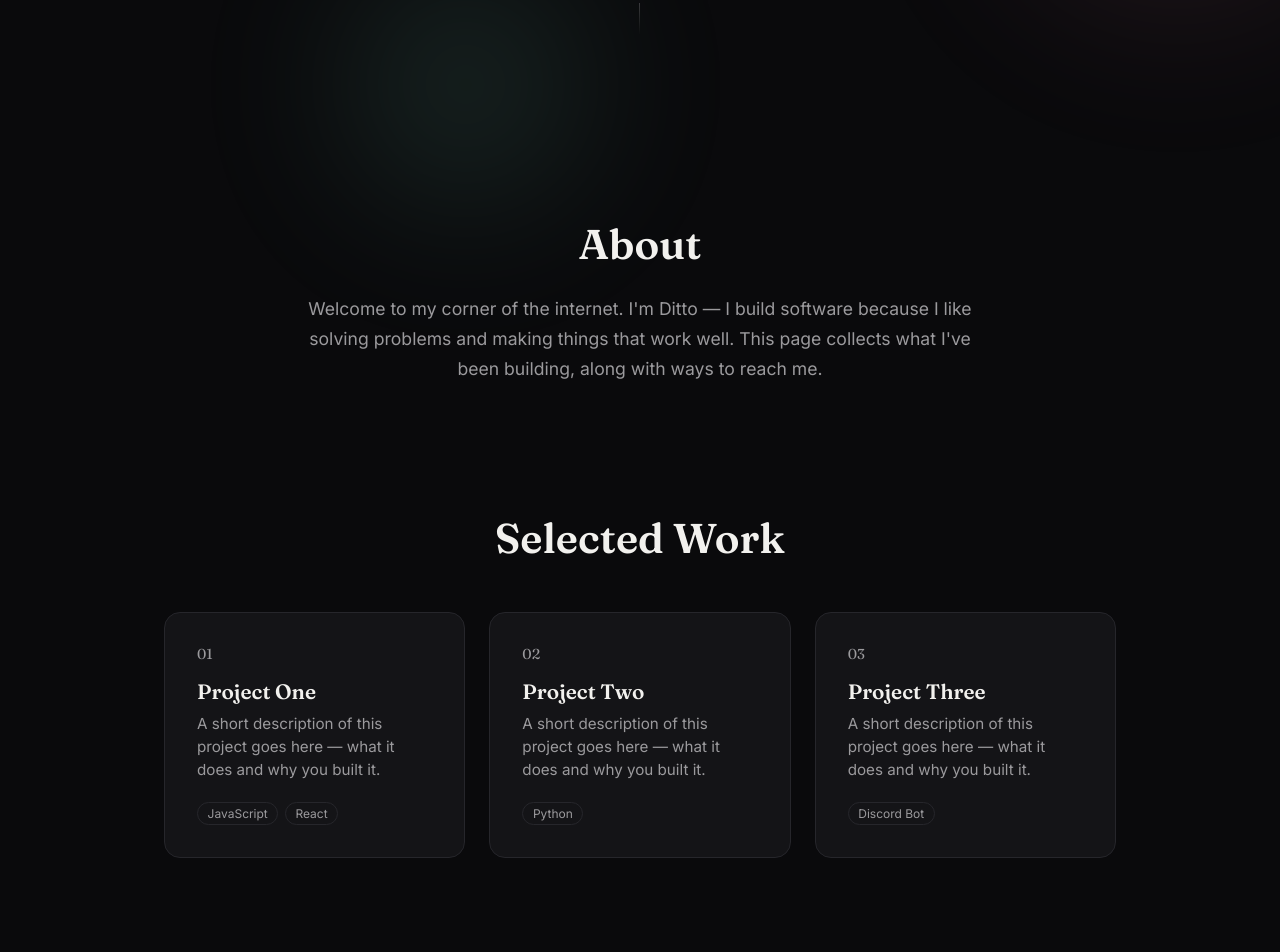
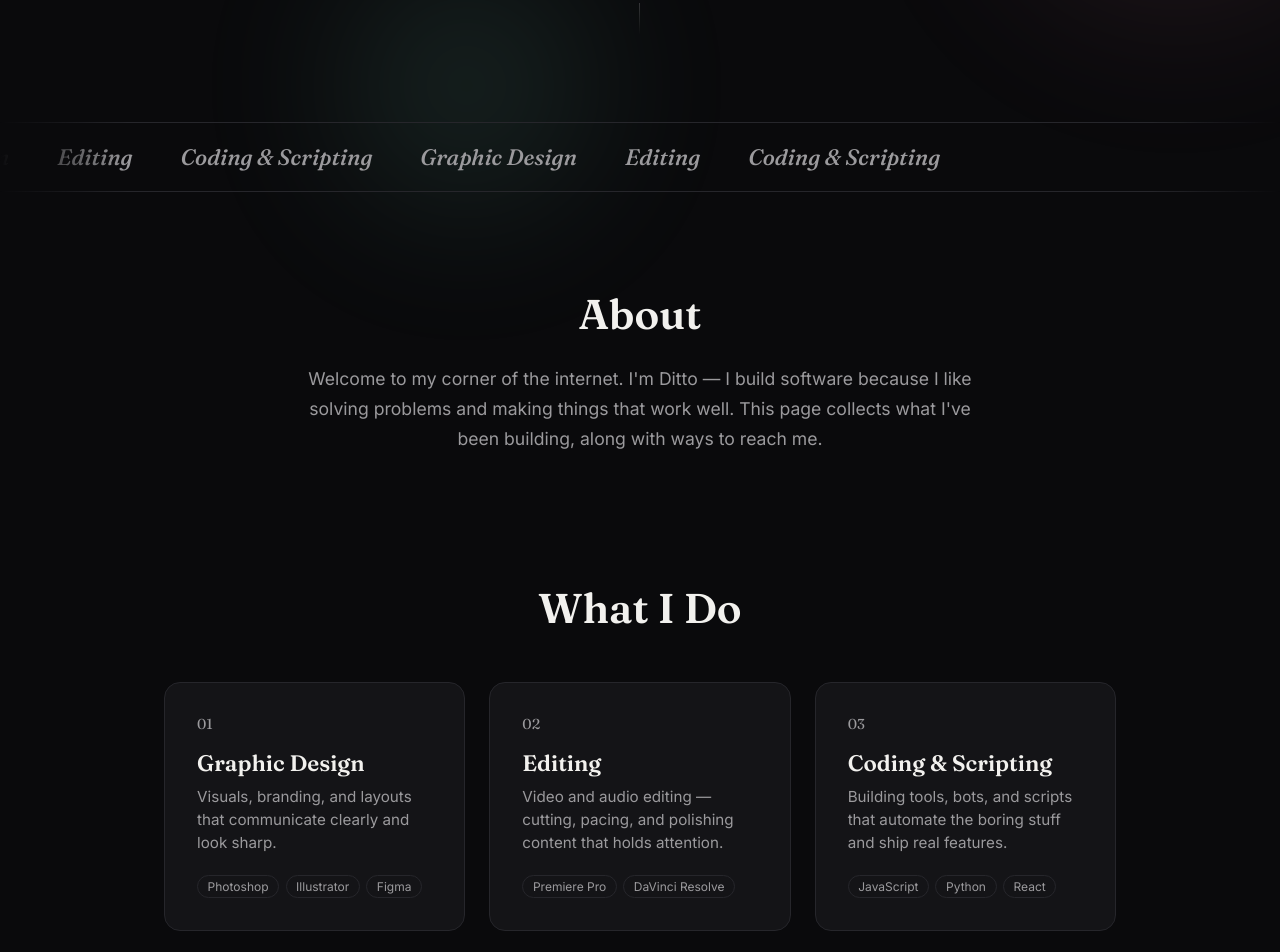
Before and after one commit to dittowashunted/portfolio, a React (Vite) app: page / in a window 1280 px wide. Shown: the part 680-1632 px from the top of the page. Built offline with nearby package versions, Linux system fonts and the light colour scheme.

Commit message:
Add skills marquee and What I Do section

```diff
--- a/src/App.css
+++ b/src/App.css
@@ -254,6 +254,85 @@ body {
   to { opacity: 1; transform: translateY(0); }
 }
 
+/* Marquee */
+.marquee {
+  overflow: hidden;
+  border-top: 1px solid var(--border);
+  border-bottom: 1px solid var(--border);
+  padding: 1.25rem 0;
+  mask-image: linear-gradient(to right, transparent, black 10%, black 90%, transparent);
+}
+
+.marquee-track {
+  display: flex;
+  gap: 3rem;
+  width: max-content;
+  animation: marquee-scroll 22s linear infinite;
+}
+
+.marquee-track span {
+  font-family: var(--serif);
+  font-style: italic;
+  font-size: 1.4rem;
+  color: var(--text-dim);
+  white-space: nowrap;
+}
+
+@keyframes marquee-scroll {
+  from { transform: translateX(0); }
+  to { transform: translateX(-50%); }
+}
+
+/* Skills */
+.skills-section {
+  margin-bottom: 8rem;
+}
+
+.skills-section h2 {
+  text-align: center;
+  margin-bottom: 3rem;
+}
+
+.skills-grid {
+  display: grid;
+  grid-template-columns: repeat(auto-fit, minmax(260px, 1fr));
+  gap: 1.5rem;
+}
+
+.skill-card {
+  background: var(--bg-card);
+  border: 1px solid var(--border);
+  border-radius: 16px;
+  padding: 2rem;
+  transition: transform 0.2s, border-color 0.2s;
+}
+
+.skill-card:hover {
+  transform: translateY(-4px);
+  border-color: var(--text-dim);
+}
+
+.skill-index {
+  display: block;
+  font-family: var(--serif);
+  font-size: 0.9rem;
+  color: var(--text-dim);
+  margin-bottom: 1rem;
+}
+
+.skill-card h3 {
+  font-family: var(--serif);
+  font-size: 1.4rem;
+  margin: 0 0 0.6rem;
+}
+
+.skill-card p {
+  color: var(--text-dim);
+  font-size: 0.95rem;
+  line-height: 1.5;
+  margin: 0 0 1.25rem;
+}
+
 /* Reveal on scroll */
 .reveal {
   opacity: 0;
--- a/src/App.jsx
+++ b/src/App.jsx
@@ -1,5 +1,5 @@
 import { useEffect, useRef } from 'react'
-import { profile, links, projects } from './data'
+import { profile, links, projects, skills } from './data'
 import './App.css'
 
 function useReveal() {
@@ -42,6 +42,7 @@ function App() {
         <span className="brand">{profile.name}.</span>
         <div className="nav-links">
           <a href="#about">About</a>
+          <a href="#skills">Skills</a>
           <a href="#projects">Work</a>
           <a href="#contact">Contact</a>
         </div>
@@ -70,6 +71,14 @@ function App() {
         </div>
       </header>
 
+      <div className="marquee">
+        <div className="marquee-track">
+          {Array(2).fill(skills).flat().map((skill, i) => (
+            <span key={i}>{skill.title}</span>
+          ))}
+        </div>
+      </div>
+
       <main>
         <Reveal as="section" className="about-section">
           <h2 id="about">About</h2>
@@ -79,6 +88,24 @@ function App() {
             collects what I've been building, along with ways to reach me.
           </p>
         </Reveal>
+
+        <section id="skills" className="skills-section">
+          <Reveal as="h2">What I Do</Reveal>
+          <div className="skills-grid">
+            {skills.map((skill, i) => (
+              <Reveal className="skill-card" key={skill.title}>
+                <span className="skill-index">{String(i + 1).padStart(2, '0')}</span>
+                <h3>{skill.title}</h3>
+                <p>{skill.description}</p>
+                <div className="tags">
+                  {skill.tags.map((tag) => (
+                    <span key={tag} className="tag">{tag}</span>
+                  ))}
+                </div>
+              </Reveal>
+            ))}
+          </div>
+        </section>
 
         <section id="projects" className="projects-section">
           <Reveal as="h2">Selected Work</Reveal>
--- a/src/data.js
+++ b/src/data.js
@@ -6,6 +6,24 @@ export const profile = {
   subtext:
     "I work on a mix of software projects — tools, bots, and experiments — and ship things that actually get used.",
 };
+
+export const skills = [
+  {
+    title: "Graphic Design",
+    description: "Visuals, branding, and layouts that communicate clearly and look sharp.",
+    tags: ["Photoshop", "Illustrator", "Figma"],
+  },
+  {
+    title: "Editing",
+    description: "Video and audio editing — cutting, pacing, and polishing content that holds attention.",
+    tags: ["Premiere Pro", "DaVinci Resolve"],
+  },
+  {
+    title: "Coding & Scripting",
+    description: "Building tools, bots, and scripts that automate the boring stuff and ship real features.",
+    tags: ["JavaScript", "Python", "React"],
+  },
+]
 
 export const links = {
   github: "https://github.com/dittowashunted",
```
